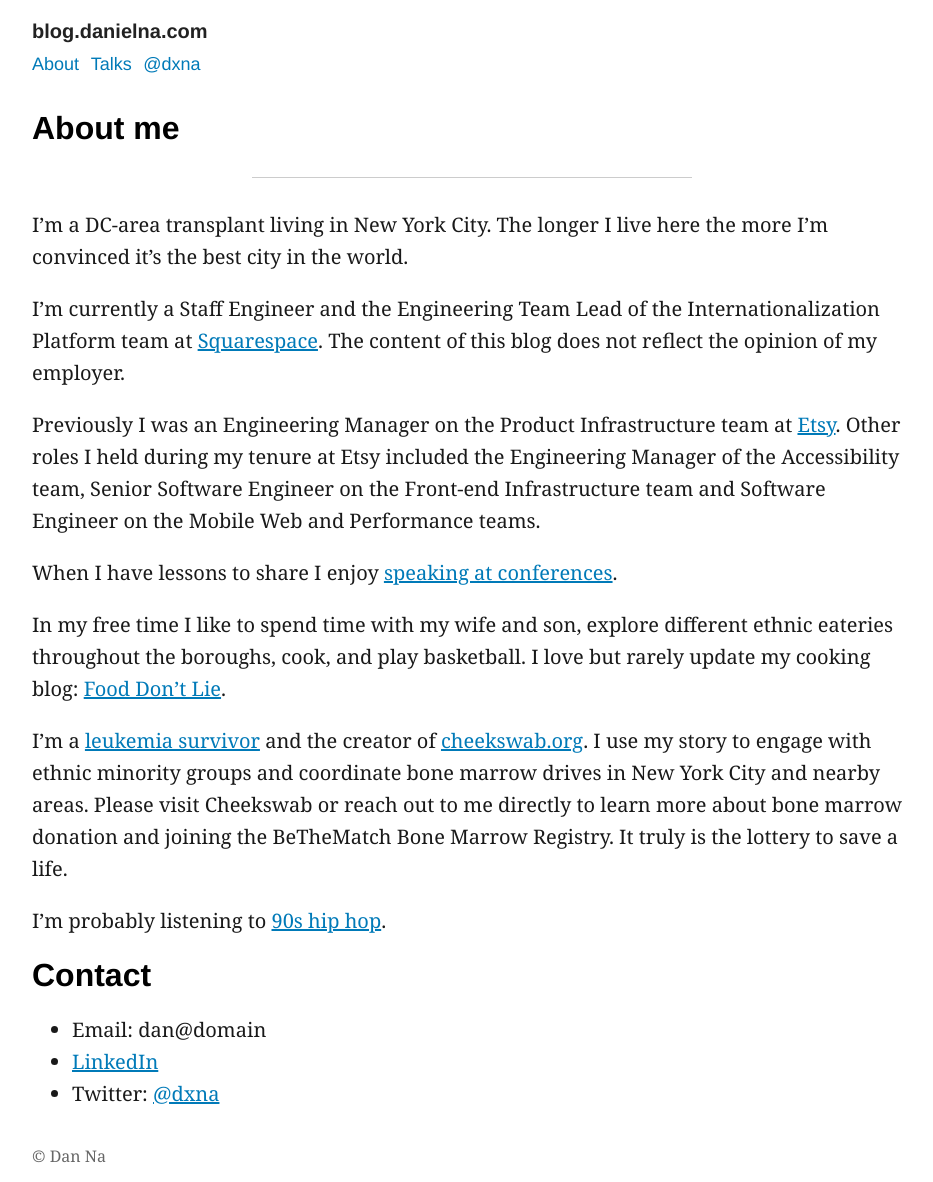
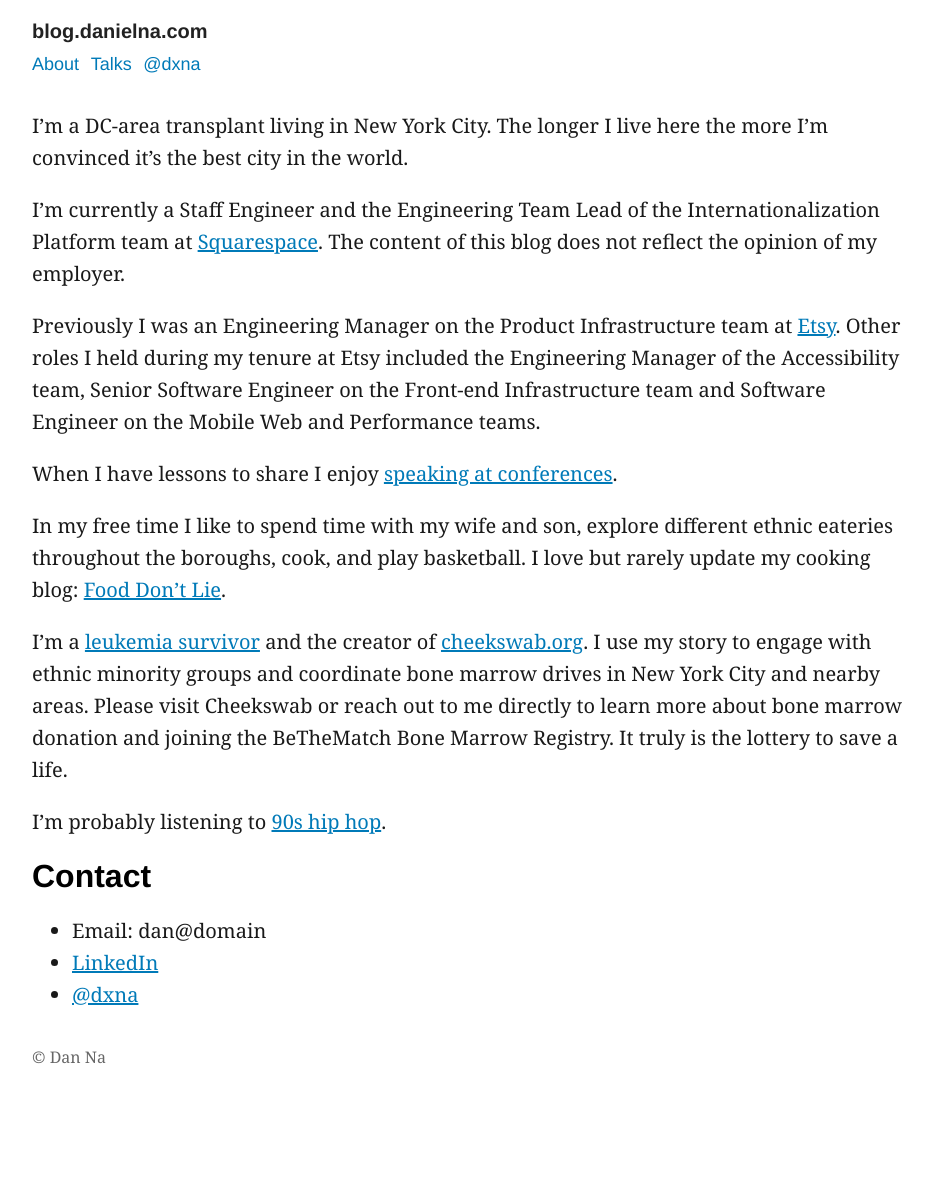
Before and after one commit to danielna/danielna.github.com, a Jekyll site: the page built from about.md, in a window 1280 px wide. Shown: the whole page, without its empty margins (168-1101 px from the left). Built offline with Jekyll 4.4.1, drawn with Linux system fonts in a browser that asks for light colours; after the commit the page ends 1083 px from its top, so only the background shows below that.

Commit message:
Updates to about page - make heading sr-only, clean up contact links

```diff
--- a/about.md
+++ b/about.md
@@ -3,9 +3,7 @@ layout: base
 title: About Dan | blog.danielna.com
 ---
 
-## About me
-
----
+<h2 class="sr-only">About me</h2>
 
 I'm a DC-area transplant living in New York City. The longer I live here the more
 I'm convinced it's the best city in the world.
@@ -38,4 +36,4 @@ I'm probably listening to <a href="https://www.youtube.com/watch?v=qA2_-eQ26tY&t
 ## Contact
 * Email: dan@domain
 * [LinkedIn](https://www.linkedin.com/in/danielna)
-* Twitter: [@dxna](https://www.twitter.com/dxna)
+* [@dxna](https://www.twitter.com/dxna)
```
